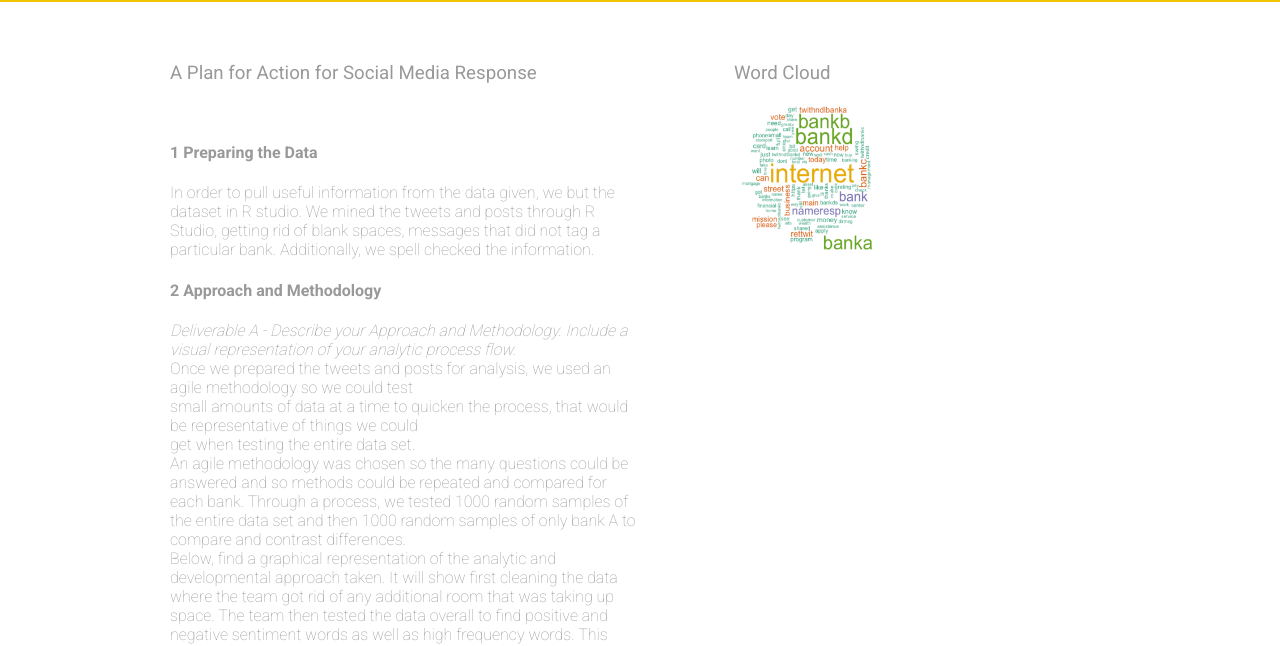
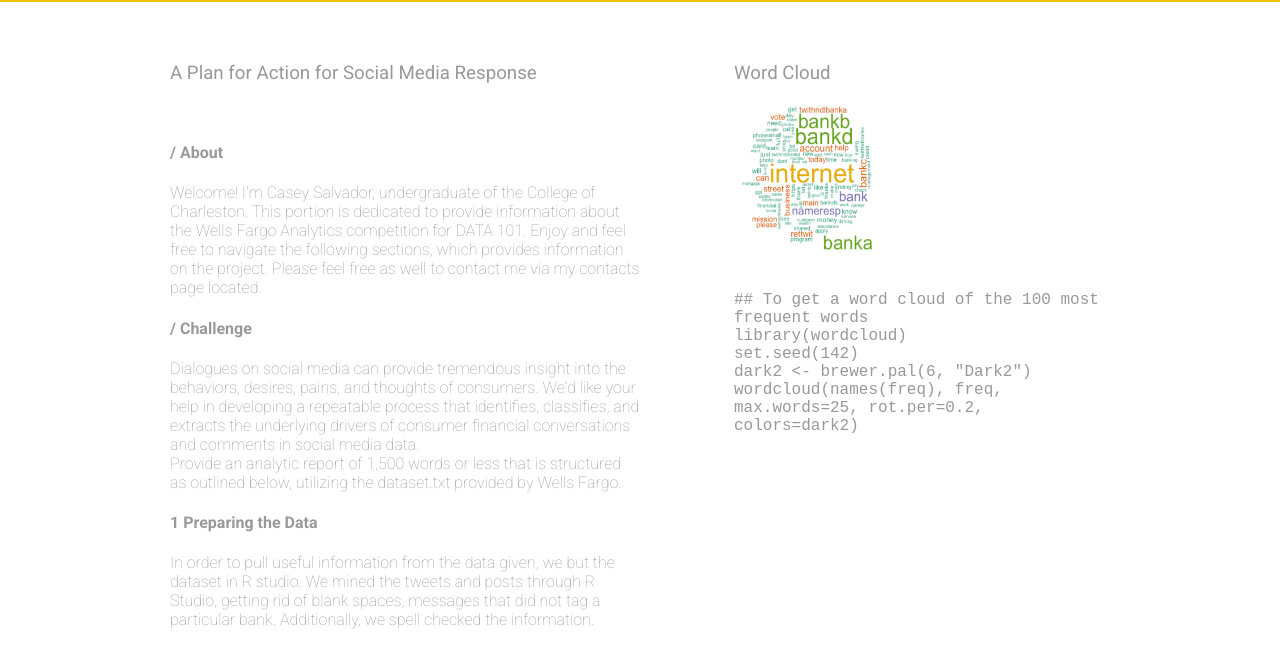
Before and after one commit to caseysalvador/caseysalvador.github.io, a plain HTML site: page projects.html in a window 1280 px wide. Shown: the part 132-778 px from the top of the page. Drawn offline with Linux system fonts and the light colour scheme.

Commit message:
updated material

```diff
--- a/projects.html
+++ b/projects.html
@@ -31,6 +31,12 @@
 
       <section id="primary">
         <h3>A Plan for Action for Social Media Response</h3><br>
+        <h4>/ About</h4>
+        <p>Welcome! I'm Casey Salvador, undergraduate of the College of Charleston. This portion is dedicated to provide information about the Wells Fargo Analytics competition for DATA 101. Enjoy and feel free to navigate the following sections, which provides information on the project. Please feel free as well to contact me via my contacts page located.</p>
+        <h4>/ Challenge</h4>
+        <p>Dialogues on social media can provide tremendous insight into the behaviors, desires, pains, and thoughts of consumers. We'd like your help in developing a repeatable process that identifies, classifies, and extracts the underlying drivers of consumer financial conversations and comments in social media data.
+<br>
+Provide an analytic report of 1,500 words or less that is structured as outlined below, utilizing the dataset.txt provided by Wells Fargo.</p>
         <h4> 1 Preparing the Data</h4>
         <p>In order to pull useful information from the data given, we but the dataset in R studio. We mined the tweets and posts through R Studio, getting rid of blank spaces, messages that did not tag a particular bank.  Additionally, we spell checked the information.</p>
         <h4> 2 Approach and Methodology</h4>
@@ -58,7 +64,16 @@
       <section id="secondary">
 
        <h3>Word Cloud</h3>
-       <img src="../img/wordcloud.png" height="150" width="150">
+       <img src="../img/wordcloud.png" height="150" width="150"><br>
+       <pre>
+          <code>
+## To get a word cloud of the 100 most frequent words
+library(wordcloud)
+set.seed(142)
+dark2 <- brewer.pal(6, "Dark2")
+wordcloud(names(freq), freq, max.words=25, rot.per=0.2, colors=dark2)
+          </code>
+        </pre>
 
       </section>
 
@@ -66,7 +81,7 @@
         <a href="http://facebook.com/caseychadsalvador" target="_blank"><img src="img/facebook.png" alt="Facebook Logo" class="social-icon"></a>
         <a href="https://instagram.com/mrkeishii/" target="_blank"><img src="img/instagram.png" alt="Instagram Logo" class="social-icon"></a>
         <a href="http://twitter.com/mrkeishii" target="_blank"><img src="img/twitter.png" alt="Twitter Logo" class="social-icon"></a>
-        <p>&copy; 2015 Casey Chad Salvador.</p>
+        <p>&copy; 2015 Casey Salvador.</p>
       </footer>
 
     </div> <!-- wrapper div tag -->
```
